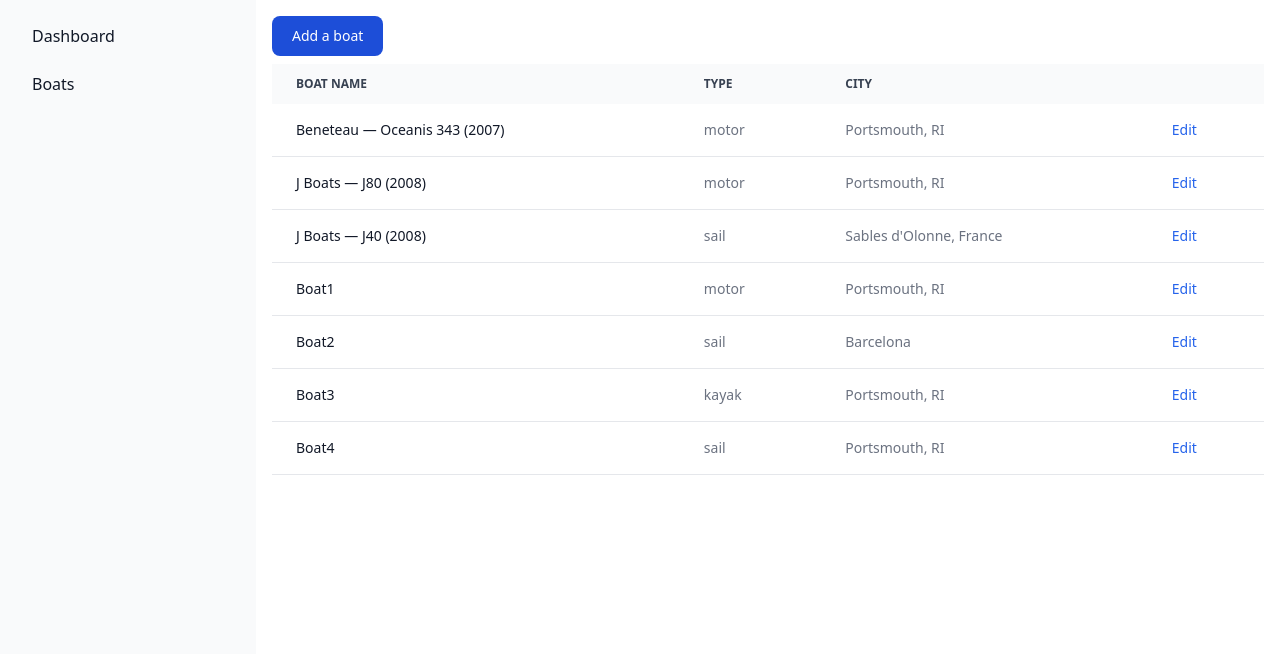
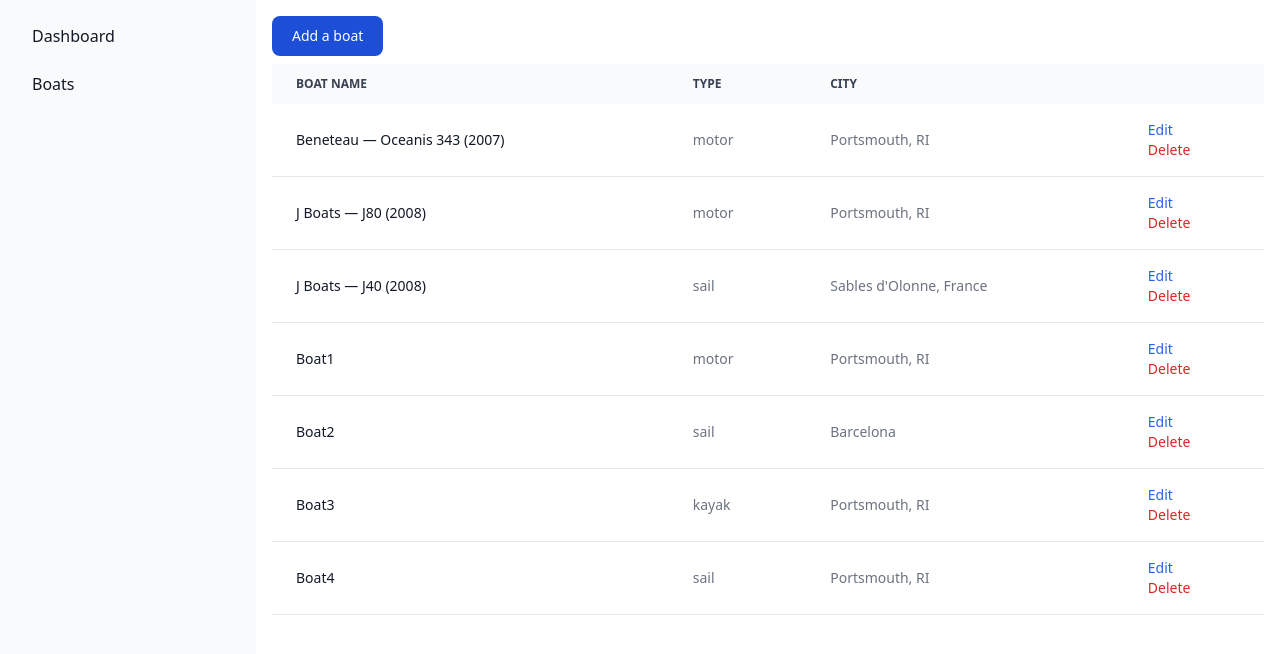
Before and after one commit to Neime/boat-app, an Angular app: page /admin/boats in a window 1280 px wide. Shown: the top 654 px of the page. Built offline with nearby package versions, Linux system fonts and the light colour scheme.

Commit message:
feat: add admin delete boat

```diff
--- a/src/app/backoffice/boat/components/list-boat/list-boat.component.html
+++ b/src/app/backoffice/boat/components/list-boat/list-boat.component.html
@@ -31,7 +31,8 @@
                     {{ boat.city }}
                 </td>
                 <td class="px-6 py-4">
-                    <a [routerLink]="['/admin/boat/', boat.id]" class="font-medium text-blue-600 dark:text-blue-500 hover:underline">Edit</a>
+                    <a [routerLink]="['/admin/boat/', boat.id]" class="font-medium text-blue-600 dark:text-blue-500 hover:underline">Edit</a><br />
+                    <a (click)="deleteBoat(boat)" class="font-medium text-red-600 dark:text-red-500 hover:underline"> Delete</a>
                 </td>
             </tr>
         }
--- a/src/app/backoffice/boat/components/list-boat/list-boat.component.ts
+++ b/src/app/backoffice/boat/components/list-boat/list-boat.component.ts
@@ -13,4 +13,9 @@ import { BoatRepository } from "../../../../infrastructure/repository/boatReposi
 export class AdminListBoatComponent {
   #boatRepository: BoatRepository = inject(InMemoryBoatRepository);
   boats: Boat[] = this.#boatRepository.findAll();
+
+  deleteBoat(boat: Boat): void {
+    this.#boatRepository.delete(boat);
+    this.boats = this.#boatRepository.findAll();
+  }
 }
```
